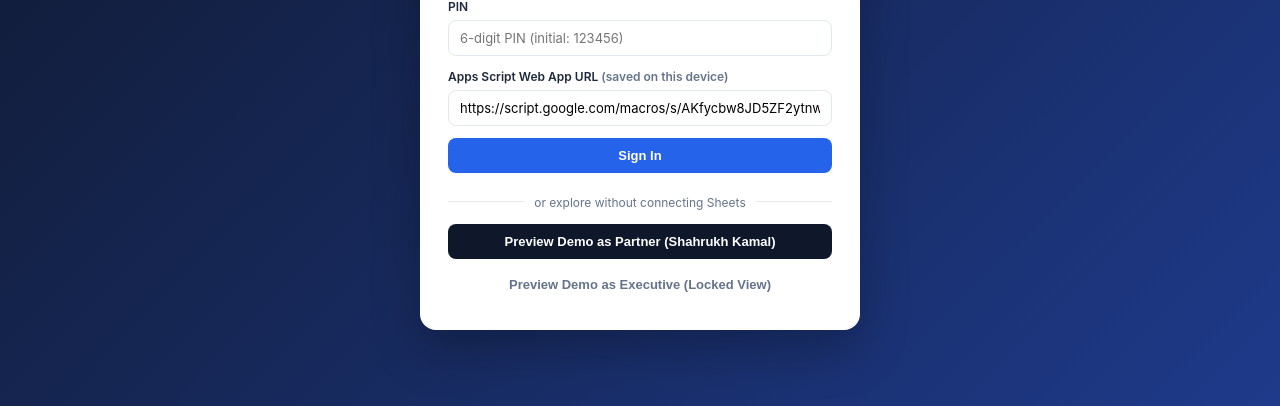
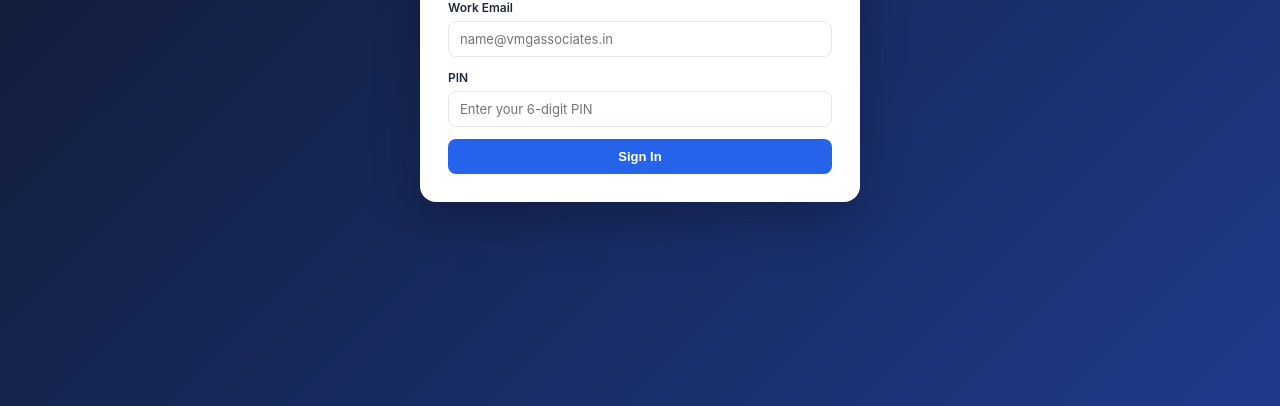
Before and after one commit to skamal1808/resource-management, a website: page web/index.html in a window 1280 px wide. Shown: the part 394-800 px from the top of the page. Drawn offline with Linux system fonts and the light colour scheme.

Commit message:
Add files via upload

```diff
--- a/web/app.js
+++ b/web/app.js
@@ -21,9 +21,9 @@
   ];
 
   const STATE = {
-    mode: 'live', // 'live' | 'demo'
+    mode: 'live',
     token: localStorage.getItem('tct_token') || '',
-    apiUrl: localStorage.getItem('tct_api_url') || (window.APP_CONFIG && window.APP_CONFIG.API_URL) || '',
+    apiUrl: (window.APP_CONFIG && window.APP_CONFIG.API_URL) || localStorage.getItem('tct_api_url') || '',
     data: null,
     activeView: 'dashboard',
     selectedClientId: null,
@@ -533,7 +533,7 @@
     const u = d.user;
     document.getElementById('login-screen').classList.add('hidden');
     document.getElementById('app-shell').classList.remove('hidden');
-    document.getElementById('firm-name-label').textContent = d.firm_name || 'TCA India';
+    const firmEl = document.getElementById('firm-name-label'); if (firmEl) firmEl.textContent = d.firm_name || 'TCA India';
     document.getElementById('user-chip').innerHTML =
       '<strong>' + esc(u.full_name) + '</strong>' +
       '<div>' + esc(u.role) + ' &bull; ' + esc(u.location || 'India') + '</div>';
@@ -1307,8 +1307,8 @@
 
     const emailInput = document.getElementById('login-email');
     const urlInput = document.getElementById('login-api-url');
-    emailInput.value = localStorage.getItem('tct_last_email') || (window.APP_CONFIG && window.APP_CONFIG.DEFAULT_ADMIN_EMAIL) || '';
-    urlInput.value = STATE.apiUrl;
+    emailInput.value = localStorage.getItem('tct_last_email') || '';
+    if (urlInput) urlInput.value = STATE.apiUrl;
 
     document.getElementById('login-form').addEventListener('submit', async (ev) => {
       ev.preventDefault();
@@ -1316,9 +1316,9 @@
       errEl.classList.add('hidden');
       const email = emailInput.value.trim();
       const pin = document.getElementById('login-pin').value.trim();
-      const apiUrl = urlInput.value.trim();
+      const apiUrl = (urlInput && urlInput.value.trim()) || STATE.apiUrl;
       if (!apiUrl) {
-        errEl.textContent = 'Please paste your deployed Apps Script Web App URL, or click Preview Demo below.';
+        errEl.textContent = 'Backend connection URL is missing in config.js. Please contact your administrator.';
         errEl.classList.remove('hidden');
         return;
       }
@@ -1337,19 +1337,24 @@
       }
     });
 
-    document.getElementById('demo-partner-btn').addEventListener('click', async () => {
+    const demoPartnerBtn = document.getElementById('demo-partner-btn');
+    if (demoPartnerBtn) {
+      demoPartnerBtn.addEventListener('click', async () => {
         STATE.mode = 'demo';
         DEMO_DB = buildDemoState('Partner');
         STATE.activeView = 'dashboard';
         await refreshData();
       });
-
-    document.getElementById('demo-exec-btn').addEventListener('click', async () => {
+    }
+    const demoExecBtn = document.getElementById('demo-exec-btn');
+    if (demoExecBtn) {
+      demoExecBtn.addEventListener('click', async () => {
         STATE.mode = 'demo';
         DEMO_DB = buildDemoState('Executive');
         STATE.activeView = 'my-tasks';
         await refreshData();
       });
+    }
 
     document.getElementById('logout-btn').addEventListener('click', handleSignOut);
     document.getElementById('refresh-btn').addEventListener('click', refreshData);
--- a/web/index.html
+++ b/web/index.html
@@ -4,7 +4,7 @@
   <meta charset="UTF-8" />
   <meta name="viewport" content="width=device-width, initial-scale=1.0, viewport-fit=cover" />
   <meta name="theme-color" content="#0f172a" />
-  <title>Team Resource & Compliance Tracker</title>
+  <title>TCA India — Team Resource & Compliance Tracker</title>
   <link rel="manifest" href="./manifest.json" />
   <link rel="icon" type="image/png" href="./icons/icon-192.png" />
   <link rel="apple-touch-icon" href="./icons/icon-192.png" />
@@ -17,32 +17,20 @@
       <div class="login-logo-box">
         <img src="./icons/TCA_India_logo_v3.png" alt="TCA India" class="login-logo" onerror="this.style.display='none'" />
       </div>
-      <div class="brand-badge">TCA INDIA</div>
       <h1>Team Resource &amp; Compliance Tracker</h1>
-      <p class="login-subtitle">Sign in with your work email &amp; 6-digit PIN (100% Google Sheets &amp; Drive — no Entra ID required).</p>
 
       <form id="login-form" class="form-stack">
         <div class="field">
           <label for="login-email">Work Email</label>
-          <input id="login-email" type="email" required autocomplete="email" placeholder="shahrukh.kamal@vmgassociates.in" />
+          <input id="login-email" type="email" required autocomplete="email" placeholder="name@vmgassociates.in" />
         </div>
         <div class="field">
           <label for="login-pin">PIN</label>
-          <input id="login-pin" type="password" inputmode="numeric" required autocomplete="current-password" placeholder="6-digit PIN (initial: 123456)" />
-        </div>
-        <div class="field">
-          <label for="login-api-url">Apps Script Web App URL <span class="muted">(saved on this device)</span></label>
-          <input id="login-api-url" type="url" placeholder="Paste your Apps Script Web App URL" />
+          <input id="login-pin" type="password" inputmode="numeric" required autocomplete="current-password" placeholder="Enter your 6-digit PIN" />
         </div>
         <div id="login-error" class="alert alert-error hidden"></div>
         <button type="submit" class="btn btn-primary btn-full" id="login-submit-btn">Sign In</button>
       </form>
-
-      <div class="divider"><span>or explore without connecting Sheets</span></div>
-      <div class="demo-actions">
-        <button type="button" class="btn btn-secondary btn-full" id="demo-partner-btn">Preview Demo as Partner (Shahrukh Kamal)</button>
-        <button type="button" class="btn btn-ghost btn-full" id="demo-exec-btn">Preview Demo as Executive (Locked View)</button>
-      </div>
     </div>
   </div>
 
@@ -52,10 +40,7 @@
       <div class="sidebar-header">
         <div class="sidebar-brand">
           <img src="./icons/TCA_India_logo_v3.png" alt="TCA India" class="sidebar-logo" onerror="this.style.display='none'" />
-          <div>
-            <div class="sidebar-firm" id="firm-name-label">TCA India</div>
-            <div class="sidebar-title">Compliance Tracker</div>
-          </div>
+          <div class="sidebar-title">Compliance Tracker</div>
         </div>
         <button id="close-sidebar-btn" class="icon-btn mobile-only" aria-label="Close menu">&times;</button>
       </div>
```
Lines whose indentation alone changed are shown as unchanged.
